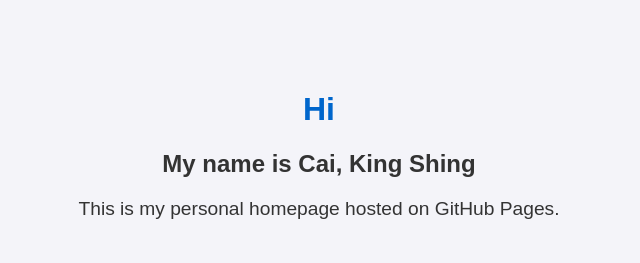
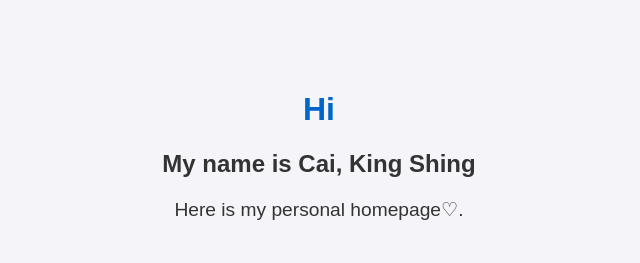
Before and after one commit to mickvy/My_Website, a plain HTML site: page index.html in a window 1280 px wide. Shown: the whole page, without its empty margins (321-961 px from the left). Drawn offline with Linux system fonts and the light colour scheme.

Commit message:
Update homepage description text

```diff
--- a/index.html
+++ b/index.html
@@ -25,6 +25,6 @@
 <body>
     <h1> Hi </h1>
     <h2>My name is Cai, King Shing </h2>
-    <p>This is my personal homepage hosted on GitHub Pages.</p>
+    <p>Here is my personal homepage♡.</p>
 </body>
 </html>
```
